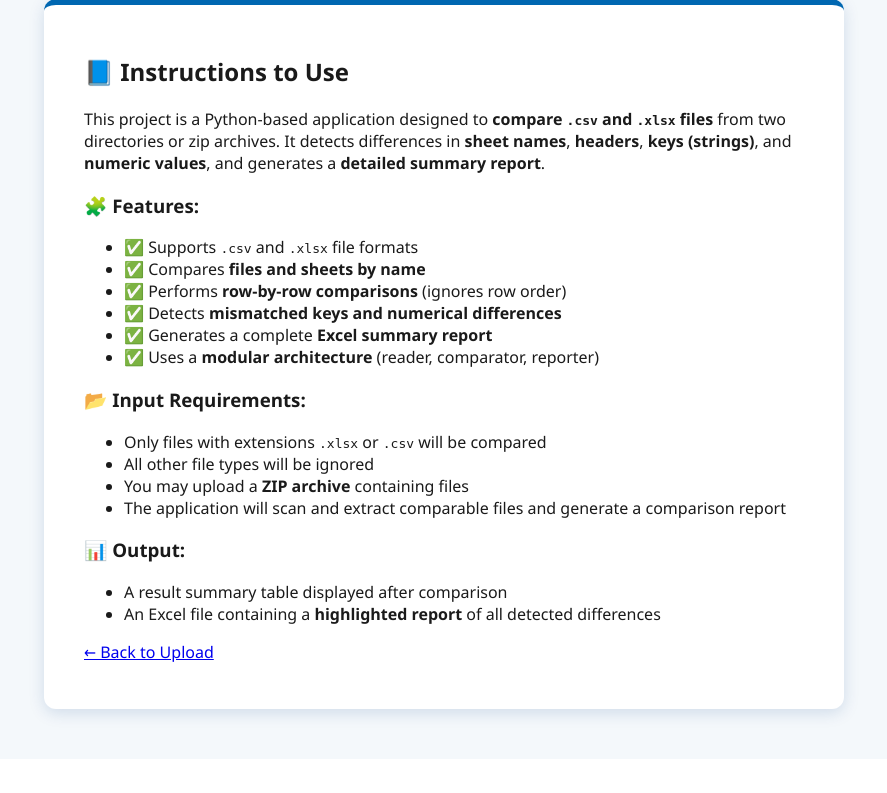
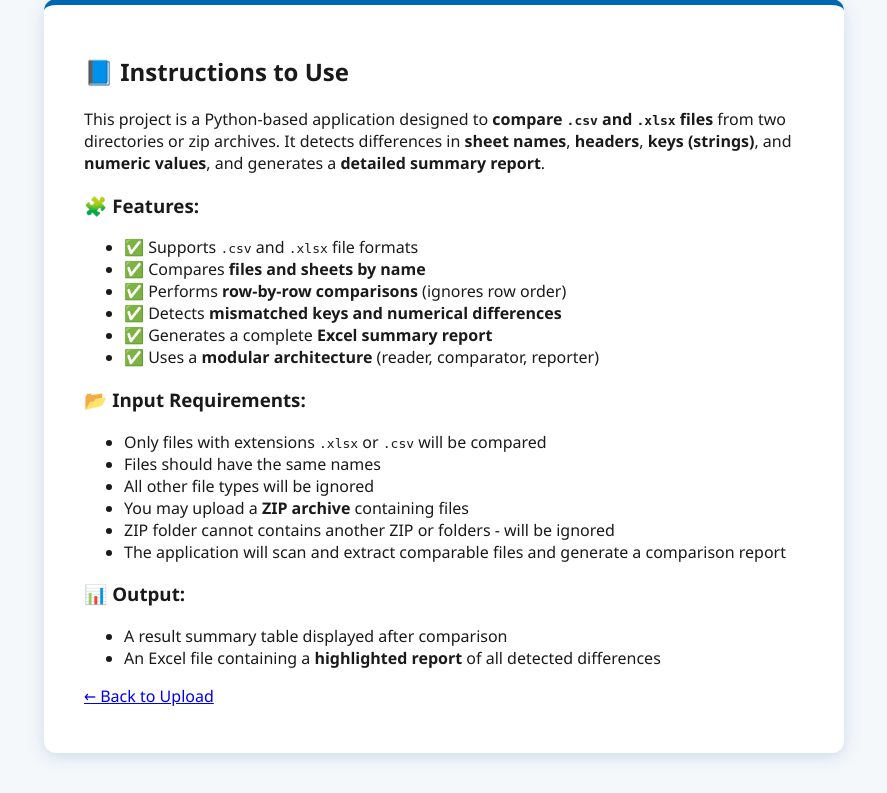
Before and after one commit to VitEfimov/File_comparator, a Flask app: page /instruction in a window 1280 px wide. Shown: the part 41-834 px from the top of the page, without its empty margins (196-1083 px from the left). Before the commit the page ends 766 px from the top, so only its background shows below. Run offline with Flask 3, Linux system fonts and the light colour scheme.

Commit message:
commit 6/13

```diff
--- a/app.py
+++ b/app.py
@@ -136,6 +136,7 @@ def compare():
             if is_zip(file1) and is_zip(file2):
                 dir1 = extract_and_locate_root(file1, dir1_root)
                 dir2 = extract_and_locate_root(file2, dir2_root)
+                print('ZIP')
             elif not is_zip(file1) and not is_zip(file2):
                 path1 = os.path.join(dir1_root, file1.filename)
                 path2 = os.path.join(dir2_root, file2.filename)
@@ -143,6 +144,7 @@ def compare():
                 file2.save(path2)
                 dir1 = dir1_root
                 dir2 = dir2_root
+                print('NOT ZIP')
             else:
                 return render_template('result.html', output='❌ Either upload 2 ZIPs or 2 individual files (not one of each).')
         except zipfile.BadZipFile:
--- a/comparator_app/comparator/compare_zip.py
+++ b/comparator_app/comparator/compare_zip.py
@@ -1,12 +1,6 @@
 import os
 import pandas as pd
 from tabulate import tabulate
-# from comparator_app.comparator.sheet_comparator import compare_sheets
-# from comparator_app.comparator.comparator_utils import round_number
-
-# from comparator.sheet_comparator import compare_sheets
-# from comparator.comparator_utils import round_number
-# from decimal import Decimal
 
 from comparator_app.comparator.sheet_comparator import compare_sheets
 from comparator_app.comparator.comparator_utils import round_number
--- a/comparator_app/comparator/table_comparator.py
+++ b/comparator_app/comparator/table_comparator.py
@@ -92,7 +92,7 @@ def compare_table(file_name,
                 significant_diffs = [v2 - v1 for v1, v2 in zip(row1_val, row2_val) if abs(v2 - v1) > 10 ** -decimal]
                 # difference = [round_number(diff, decimal) for diff in significant_diffs]
                 difference = {i+1: round_number(abs(v2 - v1), decimal) for i, (v1, v2) in enumerate(zip(row1_val, row2_val)) if abs(v2 - v1) > 10 ** -decimal}
-                print(difference)
+                # print(difference)
 
                 total['sum_value_differences'] += round_number(sum(difference.values()), decimal)
 
--- a/templates/instruction.html
+++ b/templates/instruction.html
@@ -27,8 +27,10 @@
     <h3>📂 Input Requirements:</h3>
         <ul>
             <li>Only files with extensions <code>.xlsx</code> or <code>.csv</code> will be compared</li>
+            <li>Files should have the same names</li>
             <li>All other file types will be ignored</li>
             <li>You may upload a <strong>ZIP archive</strong> containing files</li>
+            <li>ZIP folder cannot contains another ZIP or folders - will be ignored</li>
             <li>The application will scan and extract comparable files and generate a comparison report</li>
         </ul>
 
```
